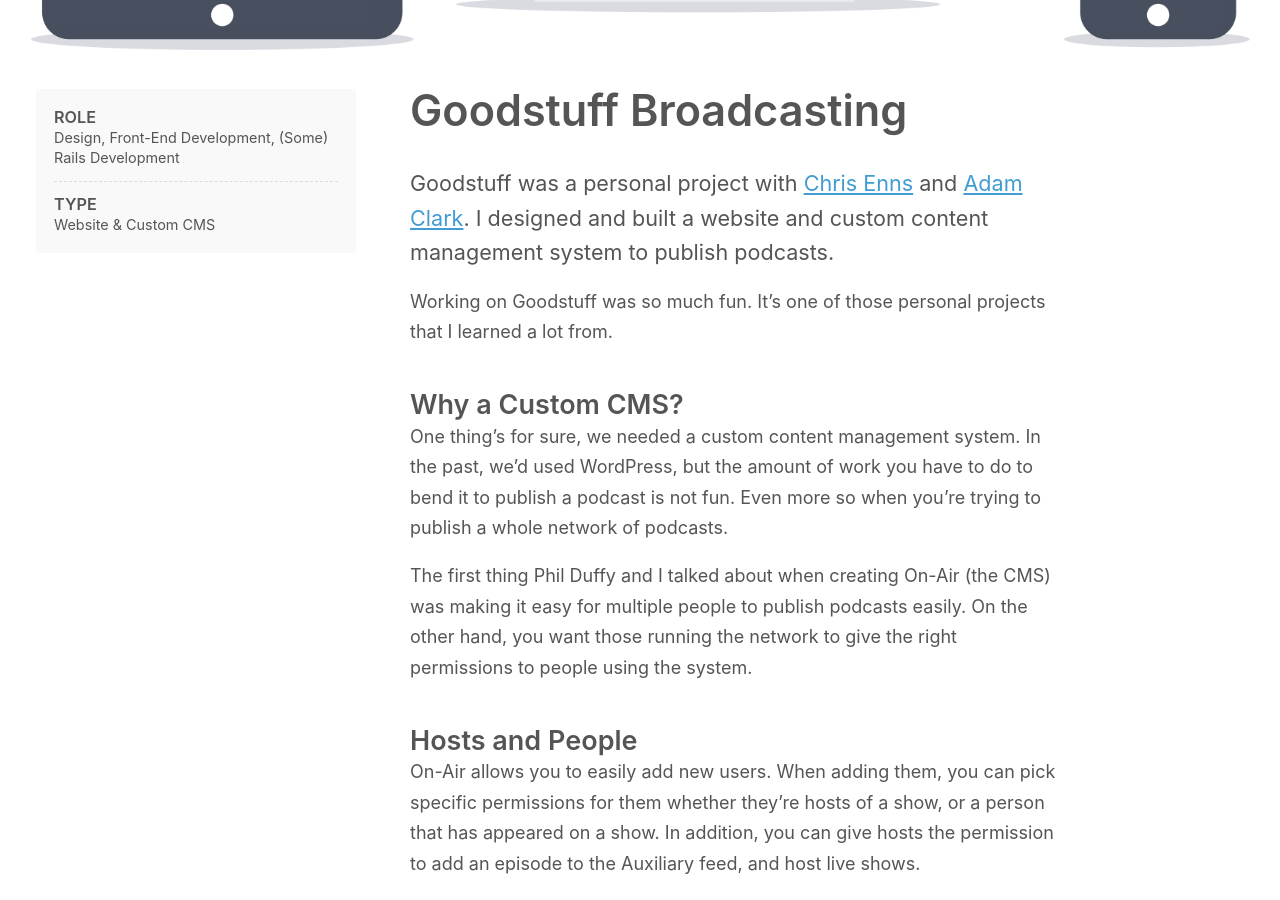
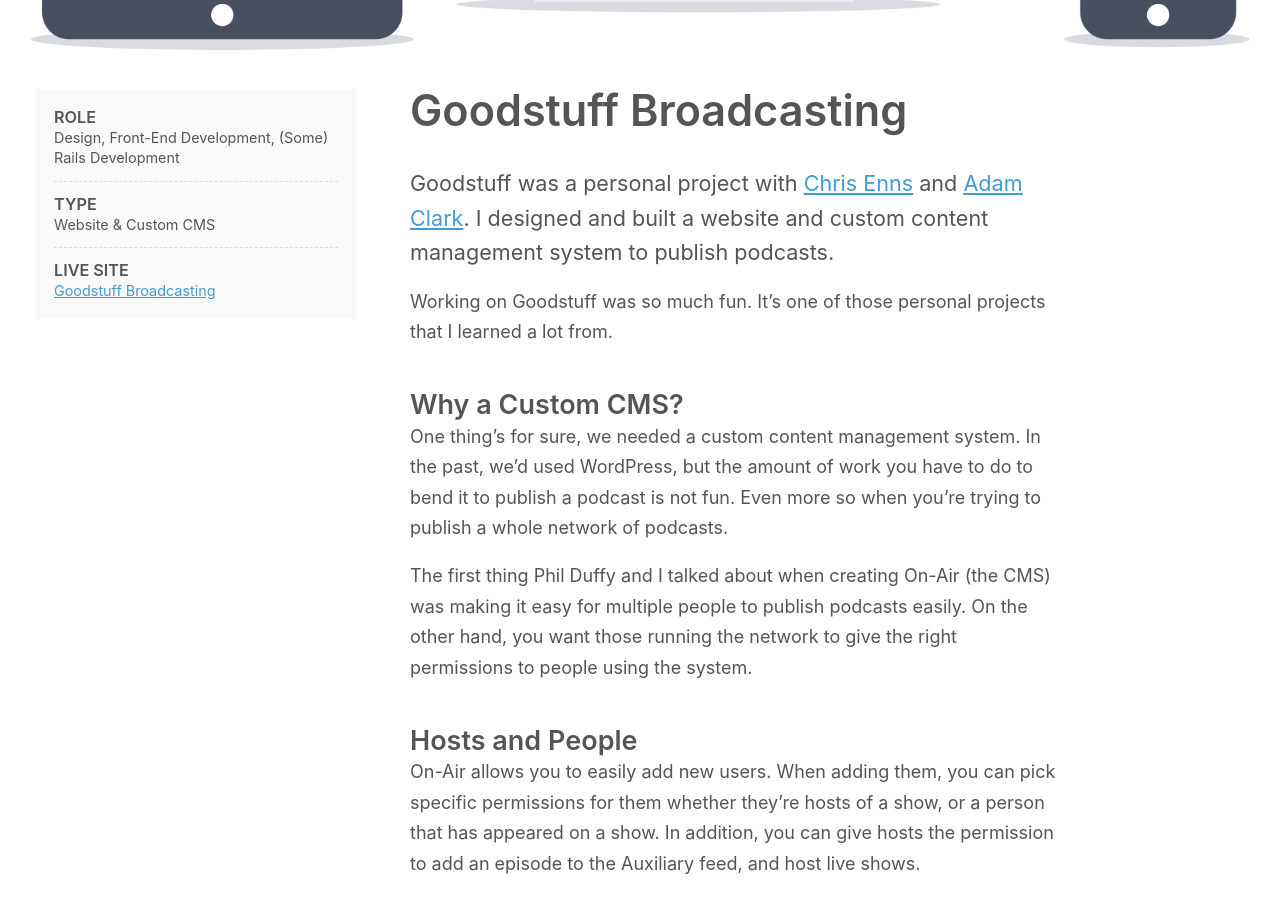
Before and after one commit to xavibenjamin/ttimsmith.com, a Jekyll site: the page built from _work/2016-06-11-goodstuff.md, in a window 1280 px wide and 900 px high, scrolled down 881 px. Built offline with Jekyll 4.4.1, drawn with Linux system fonts in a browser that asks for light colours; some web fonts are replaced; part of the change alters nothing that is shown.

Commit message:
add goodstuff link

```diff
--- a/_work/2016-06-11-goodstuff.md
+++ b/_work/2016-06-11-goodstuff.md
@@ -7,6 +7,7 @@ role: Design, Front-End Development, (Some) Rails Development
 type: Website & Custom CMS
 excerpt: I designed and built a website and custom content management system for Goodstuff Broadcasting.
 date: 2016-06-11 23:15
+item_url: http://goodstuff.fm/
 ---
 Goodstuff was a personal project with [Chris Enns](http://www.chrisenns.com/) and [Adam Clark](http://avclark.com/). I designed and built a website and custom content management system to publish podcasts.
 
@@ -19,6 +20,7 @@ One thing's for sure, we needed a custom content management system. In the past,
 The first thing Phil Duffy and I talked about when creating On-Air (the CMS) was making it easy for multiple people to publish podcasts easily. On the other hand, you want those running the network to give the right permissions to people using the system.
 
 ## Hosts and People
+
 On-Air allows you to easily add new users. When adding them, you can pick specific permissions for them whether they're hosts of a show, or a person that has appeared on a show. In addition, you can give hosts the permission to add an episode to the Auxiliary feed, and host live shows.
 
 Hosts and people also get a public profile where you can see their bio, links to their website and social media, and the list of broadcasts they host or have appeared on.
@@ -32,11 +34,13 @@ Hosts and people also get a public profile where you can see their bio, links to
 </blockquote>
 
 ## Shows
+
 Creating a new podcast is usually a hassle. iTunes and directories like it, have a lot of requirements to be included. Most people don't know much about RSS feeds, and podcast feeds are even more complicated.
 
 We built the CMS so that an admin can fill out a few inputs, select categories, add a host, and create an iTunes-ready feed in just a few moments. You can even decide whether to mark the show as explicit, and On-Air will add it to the feed so it shows up correctly in iTunes.
 
 ## Episodes &amp; Links
+
 When designing the CMS, episodes and links were two things we really wanted to get right. Filling out a form to create a new episode is easy enough, but uploading the audio is where things get difficult. You'd have to manually add details like how long the episode was, and the size of the file. There's also the issue of adding metadata to the audio file like the name of the episode, the name of the show, the artwork, etc.
 
 This was all made easy with On-Air (the custom CMS) where you're able to upload a file, and it'll read the file for length and size, then write important episode information to the audio file.
```
